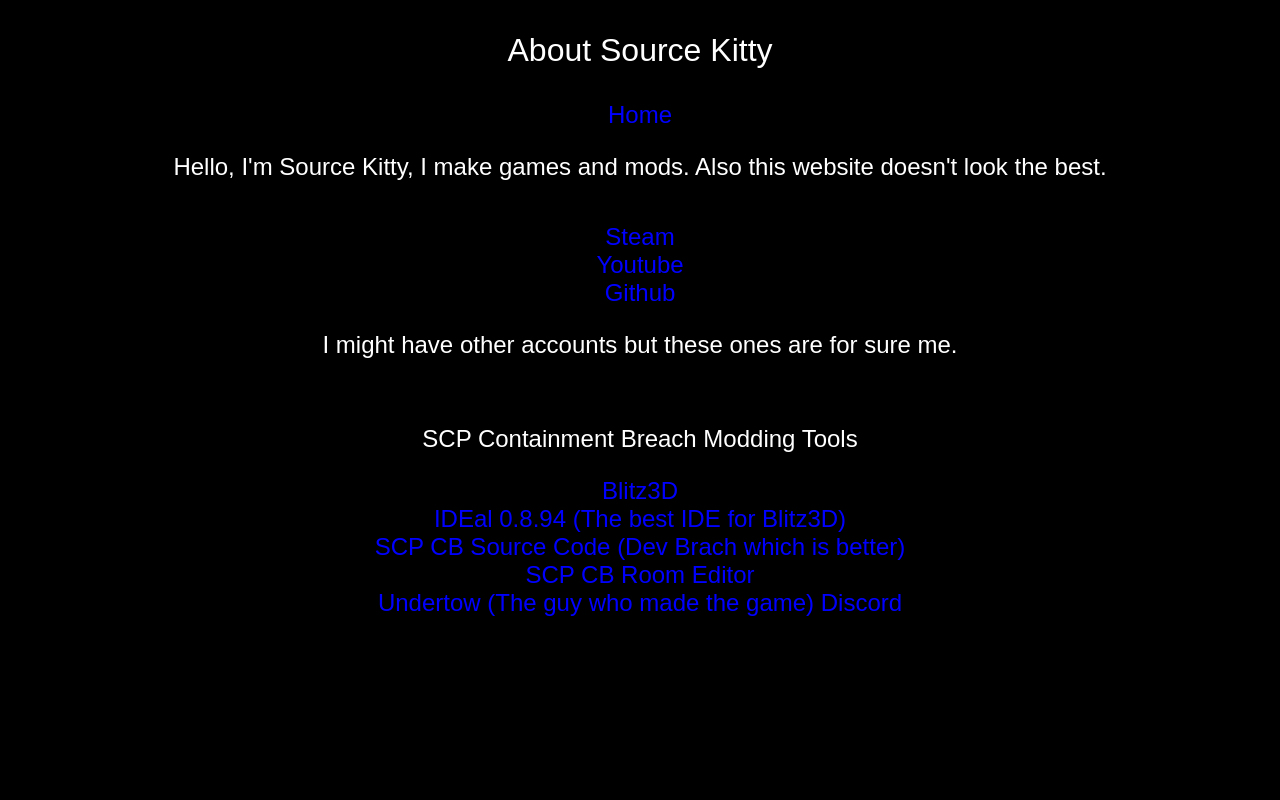
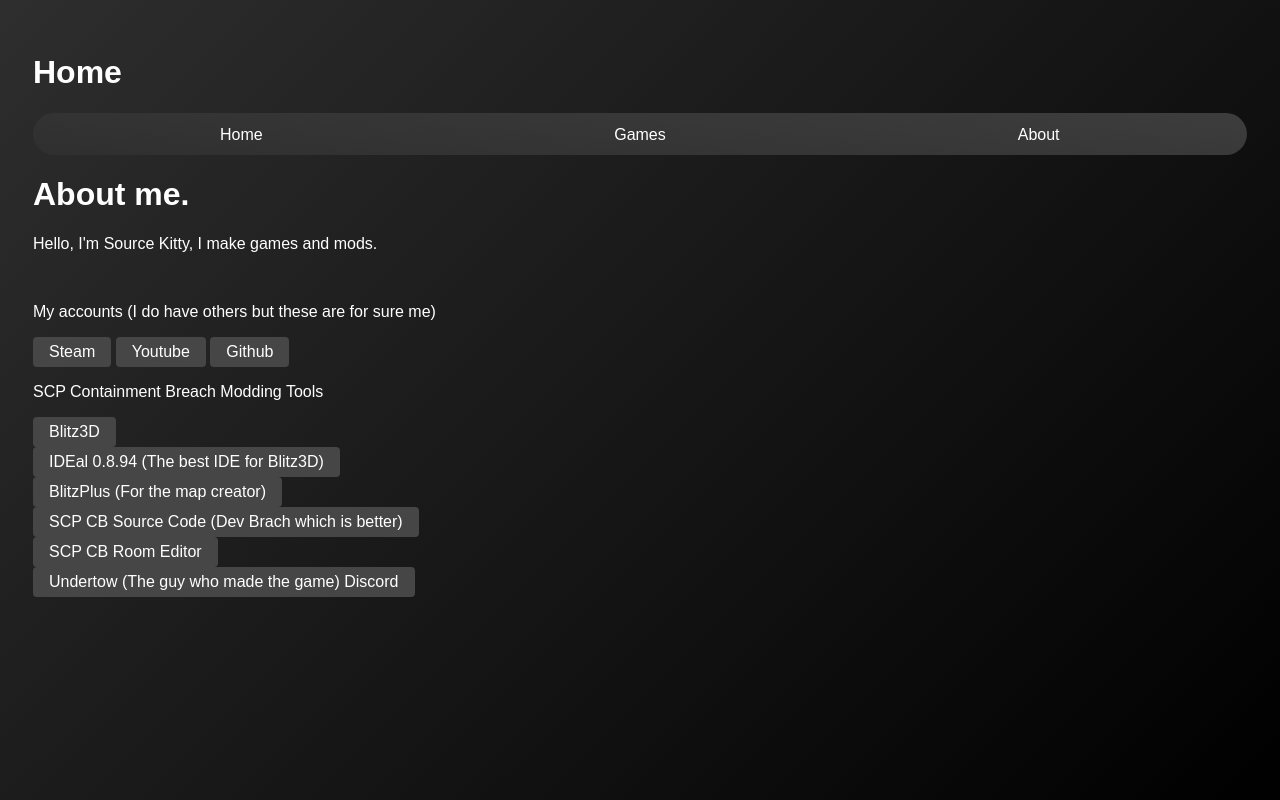
Before and after one commit to sourcekitty/sourcekitty.github.io, a plain HTML site: page about.html in a window 1280 px wide. Drawn offline with Linux system fonts and the light colour scheme.

Commit message:
Website Overhaul #2

```diff
--- a/about.html
+++ b/about.html
@@ -1,35 +1,43 @@
 <!DOCTYPE html>
 <html>
 <head>
-    <link rel="stylesheet" href="style.css">
-    <title>About Source Kitty</title>
+    <title>source kitty's site</title>
+    <meta name="viewport" content="width=device-width,initial-scale=1" >
+    <link href="style.css" rel="stylesheet">
     <link rel="icon" type="image/x-icon" href="favicon.ico">
 </head>
-<body><center>
-
-    <p class="f3">About Source Kitty</p>
-    <a href="index.html" class="l1">Home</a>
+<body>
+    <h1>Home</h1>
+    <table class="navtable">
+        <tbody>
+            <tr>
+                <tr>
+                    <td scope="row"><a href="index.html" class="buttonnav">Home</a></td>
+                    <td><a href="games.html" class="buttonnav">Games</a></td>
+                    <td><a href="about.html" class="buttonnav">About</a></td>
+                </tr>
+            </tr>
+          </tbody>
+    </table>
+    <h1>About me.</h1>
+    <p class="f2">Hello, I'm Source Kitty, I make games and mods.</p>
     <br>
-    <p class="f2">Hello, I'm Source Kitty, I make games and mods. Also this website doesn't look the best.</p>
-    <br>
-    <a href="https://steamcommunity.com/id/source2kitty/" class="l1">Steam</a>
-    <br>
-    <a href="https://www.youtube.com/@sourcekitty" class="l1">Youtube</a>
-    <br>
-    <a href="https://github.com/sourcekitty" class="l1">Github</a>
-    <br>
-    <p class="f2">I might have other accounts but these ones are for sure me.</p>
+    <p>My accounts (I do have others but these are for sure me)</p>
+    <a href="https://steamcommunity.com/id/source2kitty/" class="button1">Steam</a>
+    <a href="https://www.youtube.com/@sourcekitty" class="button1">Youtube</a>
+    <a href="https://github.com/sourcekitty" class="button1">Github</a>
     <br>
     <p class="f2">SCP Containment Breach Modding Tools</p>
-    <a href="https://blitzresearch.itch.io/blitz3d" class="l1">Blitz3D</a>
+    <a href="https://blitzresearch.itch.io/blitz3d" class="button1">Blitz3D</a>
     <br>
-    <a href="https://github.com/sourcekitty/IDEal-0.8.94" class="l1">IDEal 0.8.94 (The best IDE for Blitz3D)</a>
+    <a href="https://github.com/sourcekitty/IDEal-0.8.94" class="button1">IDEal 0.8.94 (The best IDE for Blitz3D)</a>
     <br>
-    <a href="https://github.com/Regalis11/scpcb/tree/dev" class="l1">SCP CB Source Code (Dev Brach which is better)</a>
+    <a href="https://github.com/sourcekitty/BlitzPlus" class="button1">BlitzPlus (For the map creator)</a>
     <br>
-    <a href="https://github.com/SCP-CBN/cbre" class="l1">SCP CB Room Editor</a>
+    <a href="https://github.com/Regalis11/scpcb/tree/dev" class="button1">SCP CB Source Code (Dev Brach which is better)</a>
     <br>
-    <a href="https://discord.com/invite/undertow" class="l1">Undertow (The guy who made the game) Discord</a>
-
-</center></body>
+    <a href="https://github.com/SCP-CBN/cbre" class="button1">SCP CB Room Editor</a>
+    <br>
+    <a href="https://discord.com/invite/undertow" class="button1">Undertow (The guy who made the game) Discord</a>
+</body>
 </html>
--- a/style.css
+++ b/style.css
@@ -1,66 +1,79 @@
-body {
-    background-color: black;
+html {
+    min-height:100%;
 }
 
-p {
-    color: white;
-    cursor: default;
+body {
+  background: #000;
+  color: #fff;
+  background-image: linear-gradient(135deg, rgb(46, 46, 46), rgb(0, 0, 0));
+  padding: 25px;
+  font-family: sans-serif;
+  cursor: default;
+  height:100%;
 }
 
-/* unvisited link */
-a:link {
-    color: blue;
+a {
     text-decoration: none;
+    color: rgb(235, 235, 235);
+    /*background-color: rgb(255, 0, 0);*/
 }
 
-/* visited link */
-a:visited {
-    color: blue;
-    text-decoration: none;
+a:hover {
+    color: rgb(23, 138, 233);
 }
 
-/* mouse over link */
-a:hover {
-    color: red;
-    text-decoration: none;
+.navtable {
+    background-image: linear-gradient(185deg, rgb(61, 61, 61), rgb(47, 47, 47));
+    background-color: rgb(61, 61, 61);
+    border-radius: 50px;
+    padding: 8px;
+    width: 100%;
 }
 
-/* selected link */
-a:active {
-    color: blue;
-    text-decoration: none;
+table {
+    table-layout:fixed;
 }
 
-.f1 {
-    font-size: 18px;
-    font-family: Arial, Helvetica, sans-serif;
+td {
+    text-align: center;
+    text-overflow: ellipsis;
+    white-space: nowrap;
+    overflow: hidden;
+    /*background-color: rgb(0, 0, 255);*/
 }
 
-.f2 {
-    font-size: 24px;
-    font-family: Arial, Helvetica, sans-serif;
+.button1 {
+    background-color: #464646;
+    border: none;
+    color: white;
+    padding: 6px 16px;
+    text-align: center;
+    text-decoration: none;
+    display: inline-block;
+    font-size: 16px;
+    border-radius: 4px;
 }
 
-.f3 {
-    font-size: 32px;
-    font-family: Arial, Helvetica, sans-serif;
+.buttonnav {
+    border: none;
+    color: white;
+    text-align: center;
+    text-decoration: none;
+    display: inline-block;
+    font-size: 16px;
+    width: 100%;
+    height: 100%;
 }
 
-.ferror {
-    font-size: 24px;
-    font-family: Arial, Helvetica, sans-serif;
-    color: red;
-}
-
-
-.l1 {
-    font-size: 24px;
-    font-family: Arial, Helvetica, sans-serif;
-    cursor: pointer;
-}
-
-.l2 {
-    font-size: 24px;
-    font-family: Arial, Helvetica, sans-serif;
+.buttoni1 {
+    background-color: #464646;
+    border: none;
+    color: white;
+    padding: 6px 16px;
+    text-align: center;
+    text-decoration: none;
+    display: inline-block;
+    font-size: 16px;
+    border-radius: 4px;
     cursor: help;
 }
```
Also changed, not shown: games.html (+19 -11 lines), index.html (+18 -10 lines).
